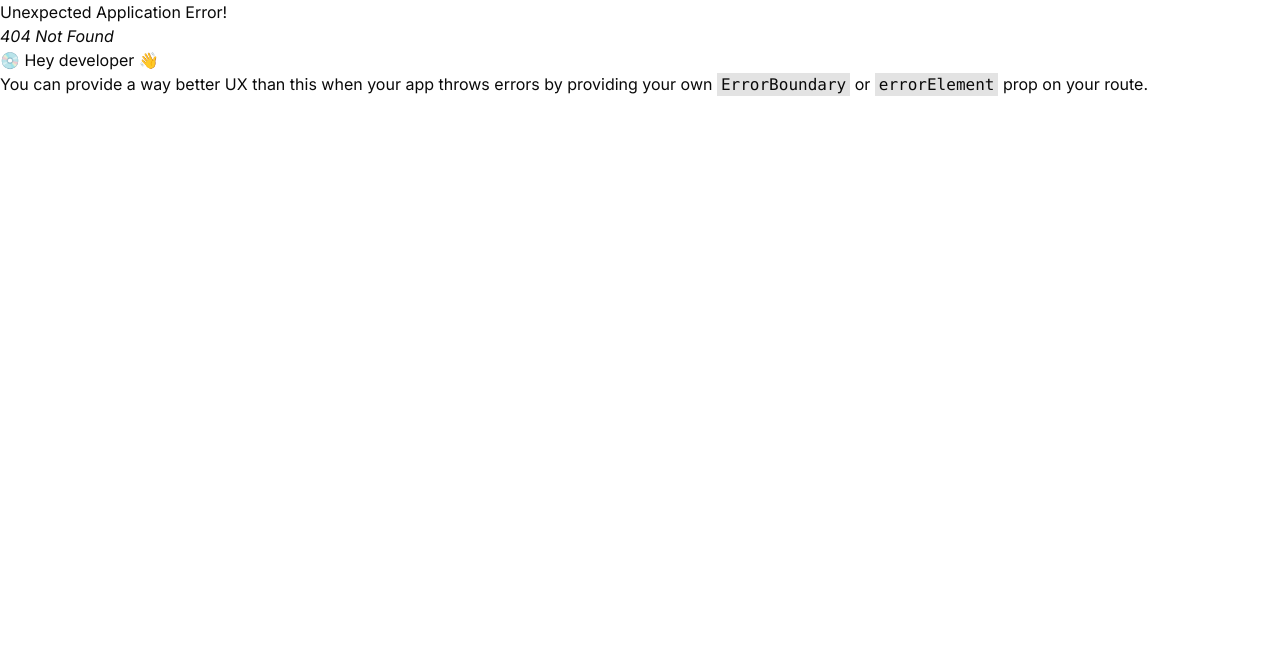
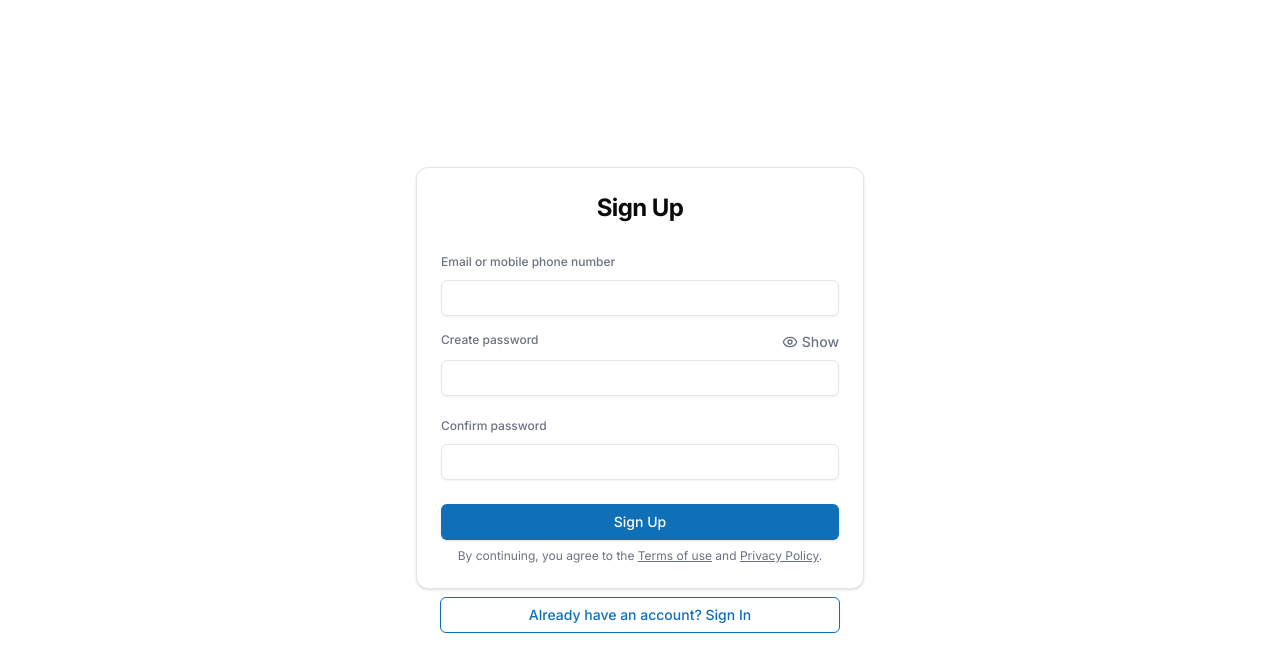
Before and after one commit to Bishalmoktan/LSWR-practice-app, a React (Vite) app: page /auth in a window 1280 px wide. Before the commit this address had no page. Shown: the top 672 px of the page. Built offline with nearby package versions, Linux system fonts and the light colour scheme.

Commit message:
feat: login page UI complete

```diff
--- a/src/App.tsx
+++ b/src/App.tsx
@@ -16,8 +16,13 @@ import ListeningResult from "./pages/listening/components/result";
 import ReadingResult from "./pages/reading/components/reading-result-page";
 import Speaking from "./pages/speaking/speaking";
 import Dashboard from "./pages/dashboard";
+import AuthForm from "./pages/auth/auth";
 
 const router = createBrowserRouter([
+  {
+    path: "/auth",
+    element: <AuthForm />,
+  },
   {
     path: "/",
     element: <Layout />,
--- a/src/components/navbar.tsx
+++ b/src/components/navbar.tsx
@@ -12,7 +12,7 @@ const Navabr = () => {
   const navigate = useNavigate();
   const handleChange = () => {
     navigate("/test");
-  }
+  };
   return (
     <header className="bg-white shadow-md">
       <div className="flex items-center justify-between px-4 py-2 lg:px-6">
@@ -24,25 +24,20 @@ const Navabr = () => {
               className="object-cover mr-2 w-80"
             />
           </Link>
-
         </div>
         <div className="items-center flex-1 hidden gap-2 md:flex ">
-          <p className="text-sm text-[#262161] font-semibold">Selected Product: </p>
+          <p className="text-sm text-[#262161] font-semibold">
+            Selected Product:{" "}
+          </p>
           <Select onValueChange={handleChange}>
             <SelectTrigger className="w-fit">
               <SelectValue placeholder="Click to Select Product" />
             </SelectTrigger>
             <SelectContent className="">
-              <SelectItem
-                value="practice-test"
-                className=""
-              >
+              <SelectItem value="practice-test" className="">
                 FREE CELPIP-GENERAL PRACTICE TESTS (STARTER SET)
               </SelectItem>
-              <SelectItem
-                value="ls-practice-test"
-                className=""
-              >
+              <SelectItem value="ls-practice-test" className="">
                 FREE CELPIP-GENERAL LS PRACTICE TESTS (STARTER SET)
               </SelectItem>
             </SelectContent>
@@ -54,7 +49,9 @@ const Navabr = () => {
             className="text-white bg-customBlue hover:bg-customBlue/90 hover:text-white"
             aria-label="Sign in"
           >
-            <span className="transition duration-200">SIGN IN</span>
+            <Link to={"/auth"}>
+              <span className="transition duration-200">SIGN IN</span>
+            </Link>
           </Button>
         </div>
       </div>
--- /dev/null
+++ b/src/components/ui/input.tsx
@@ -0,0 +1,25 @@
+import * as React from "react"
+
+import { cn } from "@/lib/utils"
+
+export interface InputProps
+  extends React.InputHTMLAttributes<HTMLInputElement> {}
+
+const Input = React.forwardRef<HTMLInputElement, InputProps>(
+  ({ className, type, ...props }, ref) => {
+    return (
+      <input
+        type={type}
+        className={cn(
+          "flex h-9 w-full rounded-md border border-input bg-transparent px-3 py-1 text-sm shadow-sm transition-colors file:border-0 file:bg-transparent file:text-sm file:font-medium file:text-foreground placeholder:text-muted-foreground focus-visible:outline-none focus-visible:ring-1 focus-visible:ring-ring disabled:cursor-not-allowed disabled:opacity-50",
+          className
+        )}
+        ref={ref}
+        {...props}
+      />
+    )
+  }
+)
+Input.displayName = "Input"
+
+export { Input }
--- /dev/null
+++ b/src/pages/auth/auth.tsx
@@ -0,0 +1,116 @@
+import { useState } from "react";
+import { Button } from "@/components/ui/button";
+import {
+  Card,
+  CardContent,
+  CardFooter,
+  CardHeader,
+  CardTitle,
+} from "@/components/ui/card";
+import { Input } from "@/components/ui/input";
+import { Label } from "@/components/ui/label";
+import { EyeIcon, EyeOffIcon } from "lucide-react";
+import { Link } from "react-router-dom";
+
+export default function AuthForm() {
+  const [isSignUp, setIsSignUp] = useState(true);
+  const [showPassword, setShowPassword] = useState(false);
+
+  const toggleAuthMode = () => setIsSignUp(!isSignUp);
+
+  return (
+    <section className="flex flex-col items-center justify-center h-screen gap-2">
+      <Card className="w-[500px] max-w-md mx-auto">
+        <CardHeader>
+          <CardTitle className="text-2xl font-bold text-center">
+            {isSignUp ? "Sign Up" : "Sign In"}
+          </CardTitle>
+        </CardHeader>
+        <CardContent className="space-y-4">
+          <div className="space-y-2">
+            <Label className="text-xs text-gray-500" htmlFor="email">
+              Email or mobile phone number
+            </Label>
+            <Input id="email" type="text" placeholder="" />
+          </div>
+          <div className="space-y-2">
+            <div className="flex justify-between">
+              <Label className="text-xs text-gray-500" htmlFor="password">
+                {isSignUp ? "Create password" : "Your password"}
+              </Label>
+              <Button
+                variant="ghost"
+                size="sm"
+                className="h-auto p-0 text-sm text-gray-500"
+                onClick={() => setShowPassword(!showPassword)}
+              >
+                {showPassword ? (
+                  <>
+                    <EyeOffIcon className="w-4 h-4 mr-1" />
+                    Hide
+                  </>
+                ) : (
+                  <>
+                    <EyeIcon className="w-4 h-4 mr-1" />
+                    Show
+                  </>
+                )}
+              </Button>
+            </div>
+            <Input
+              id="password"
+              type={showPassword ? "text" : "password"}
+              placeholder=""
+            />
+          </div>
+          {isSignUp && (
+            <div className="space-y-2">
+              <Label
+                className="text-xs text-gray-500"
+                htmlFor="confirmPassword"
+              >
+                Confirm password
+              </Label>
+              <Input id="confirmPassword" type="password" placeholder="" />
+            </div>
+          )}
+        </CardContent>
+        <CardFooter className="flex flex-col items-center gap-2">
+          <Button className="w-full">{isSignUp ? "Sign Up" : "Sign In"}</Button>
+          <p className="text-xs text-center text-gray-500">
+            By continuing, you agree to the{" "}
+            <Link to="#" className="underline">
+              Terms of use
+            </Link>{" "}
+            and{" "}
+            <Link to="#" className="underline">
+              Privacy Policy
+            </Link>
+            .
+          </p>
+        </CardFooter>
+      </Card>
+      <div className="w-[400px]">
+        {!isSignUp && (
+          <div className="w-full mb-4 text-center">
+            <div className="relative">
+              <div className="absolute inset-0 flex items-center">
+                <div className="w-full border-t border-gray-300"></div>
+              </div>
+              <div className="relative flex justify-center text-sm">
+                <span className="px-2 text-gray-500 bg-white">
+                  New to our community
+                </span>
+              </div>
+            </div>
+          </div>
+        )}
+        <Button variant="outline" className="w-full" onClick={toggleAuthMode}>
+          {isSignUp
+            ? "Already have an account? Sign In"
+            : "New to our community? Sign Up"}
+        </Button>
+      </div>
+    </section>
+  );
+}
```
